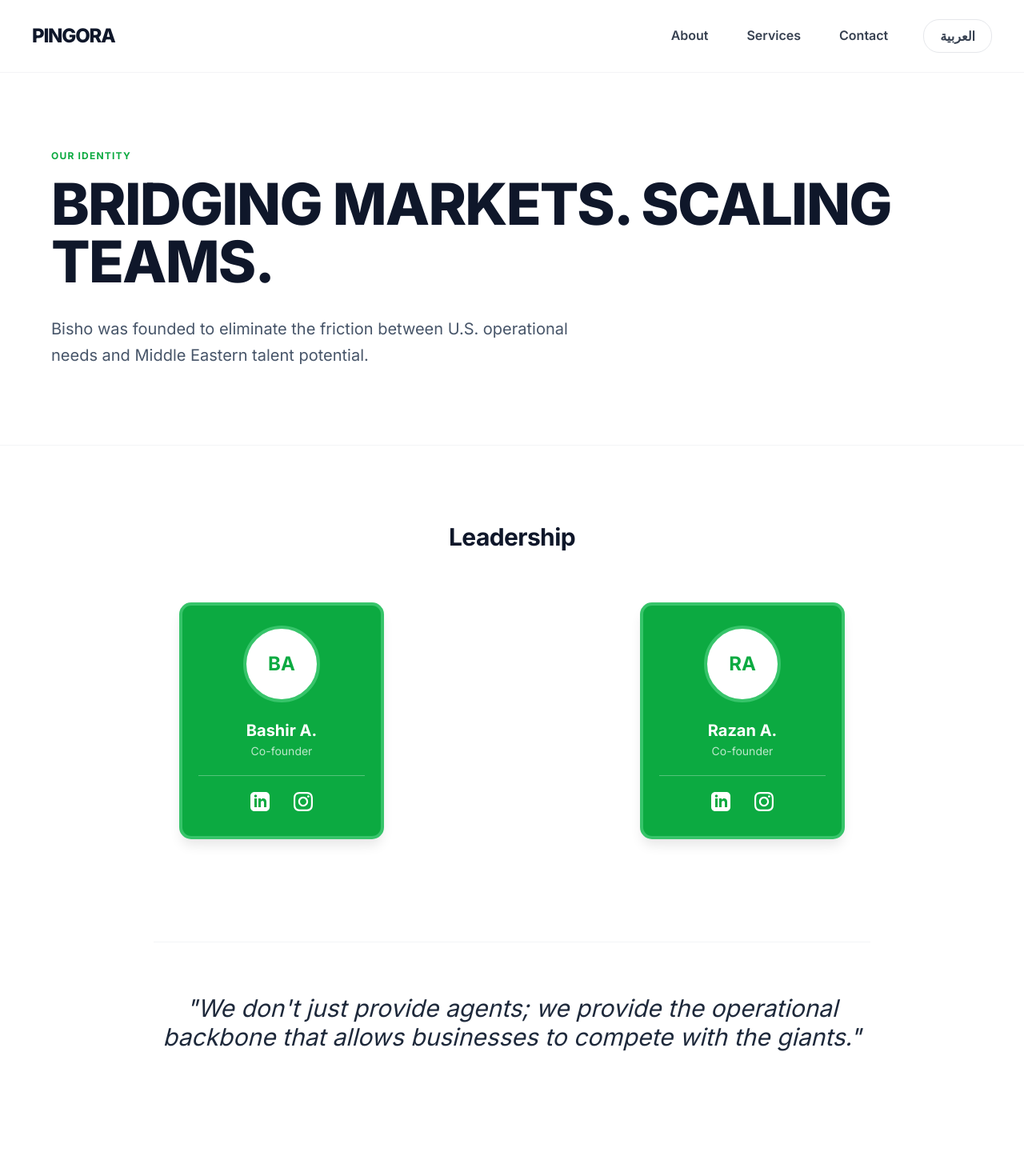
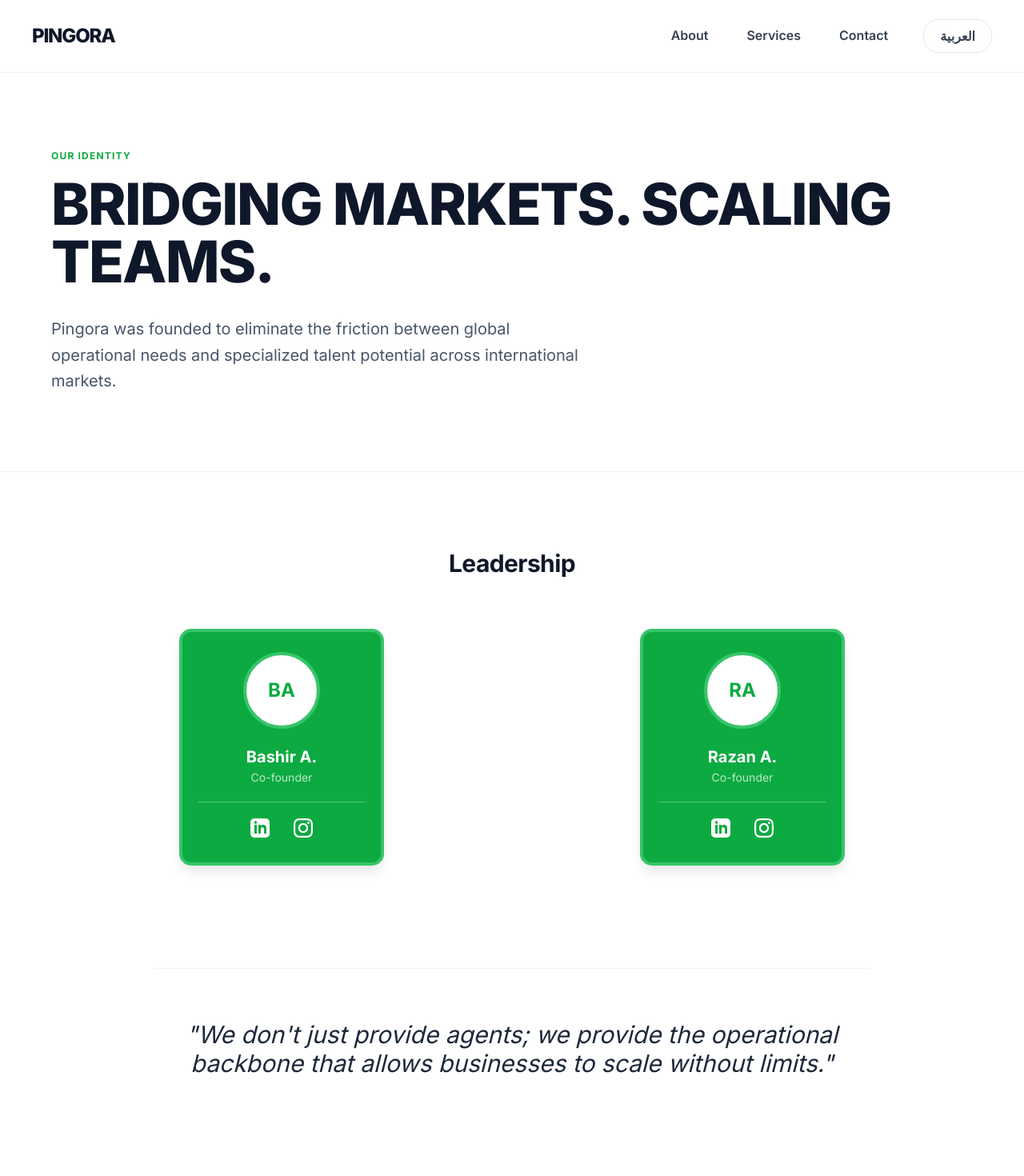
Before and after one commit to 249bisho/GPOv1, a Next.js app: page /about in a window 1280 px wide. Shown: the top 1470 px of the page at 80% size. Built offline with nearby package versions, Linux system fonts and the light colour scheme.

Commit message:
Update about.js

```diff
--- a/pages/about.js
+++ b/pages/about.js
@@ -8,22 +8,22 @@ export default function About() {
     en: {
       identity: "Our Identity",
       hero: "BRIDGING MARKETS. SCALING TEAMS.",
-      sub: "Bisho was founded to eliminate the friction between U.S. operational needs and Middle Eastern talent potential.",
+      sub: "Pingora was founded to eliminate the friction between global operational needs and specialized talent potential across international markets.",
       leadership: "Leadership",
       bashir: "Bashir A.",
       razan: "Razan A.",
       role: "Co-founder",
-      mission: "We don't just provide agents; we provide the operational backbone that allows businesses to compete with the giants."
+      mission: "We don't just provide agents; we provide the operational backbone that allows businesses to scale without limits."
     },
     ar: {
       identity: "هويتنا",
       hero: "ربط الأسواق. توسيع الفرق.",
-      sub: "تأسست بيشو لإزالة الاحتكاك بين الاحتياجات التشغيلية الأمريكية وإمكانيات المواهب في الشرق الأوسط.",
+      sub: "تأسست بينغورا لإزالة الاحتكاك بين الاحتياجات التشغيلية العالمية وإمكانيات المواهب المتخصصة في الأسواق الدولية.",
       leadership: "القيادة",
       bashir: "بشير أ.",
       razan: "رزان أ.",
       role: "مؤسس مشارك",
-      mission: "نحن لا نوفر وكلاء فحسب؛ نحن نوفر العمود الفقري التشغيلي الذي يسمح للشركات بمنافسة العمالقة."
+      mission: "نحن لا نوفر وكلاء فحسب؛ نحن نوفر العمود الفقري التشغيلي الذي يسمح للشركات بالتوسع دون حدود."
     }
   };
 
@@ -32,7 +32,7 @@ export default function About() {
   return (
     <div className="bg-white min-h-screen text-slate-900">
       <Head>
-        <title>About Bisho | Leadership</title>
+        <title>About Pingora | Leadership</title>
       </Head>
 
       {/* Hero Section */}
```
